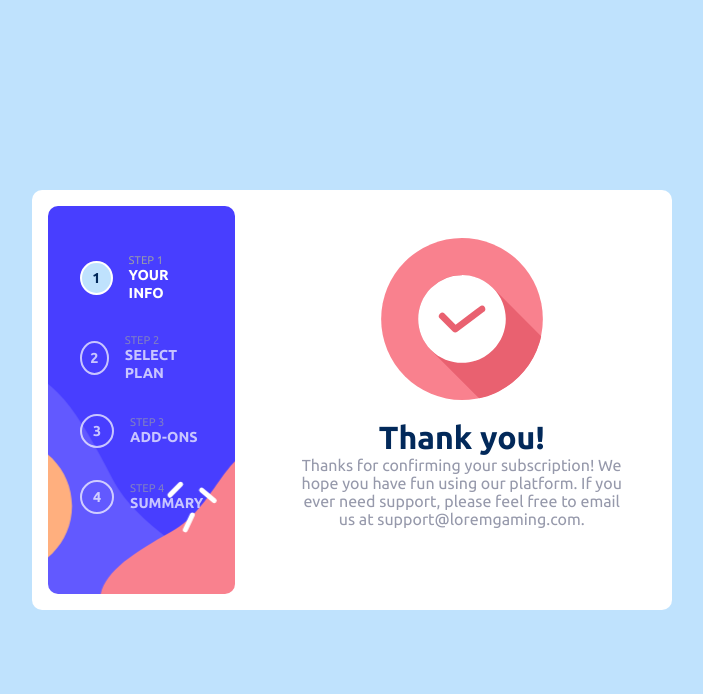
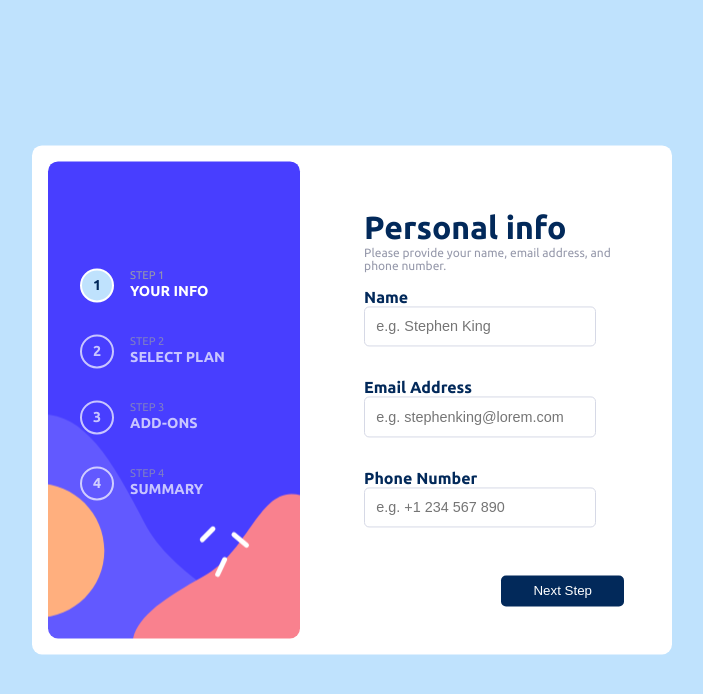
Before and after one commit to DeborahOlaboye/MultiStepForm, a plain HTML site: page index.html in a window 1280 px wide. Shown: the whole page, without its empty margins (288-991 px from the left). Drawn offline with Linux system fonts and the light colour scheme.

Commit message:
js file included

```diff
--- a/index.html
+++ b/index.html
@@ -51,7 +51,7 @@
     </div>
 
 
-    <div class="form-container active" id="step-1" style="display: none;">
+    <div class="form-container active" id="step-1">
 
     <!-- Step 1 start -->
       <h1>Personal info</h1>
@@ -205,7 +205,7 @@
 
     <!-- Step 4 end -->
     </div>
-    <div class="form-container" id="step-5">
+    <div class="form-container" id="step-5" style="display: none;">
       <!-- Step 5 start -->
        <img src="assets/images/icon-thank-you.svg" alt="Thanks">
        <h1>Thank you!</h1>
@@ -216,5 +216,6 @@
     <!-- Step 5 end -->
     </div>
   </div>
+  <script src="script.js"></script>
 </body>
 </html>
```
Also changed, not shown: script.js (added).
